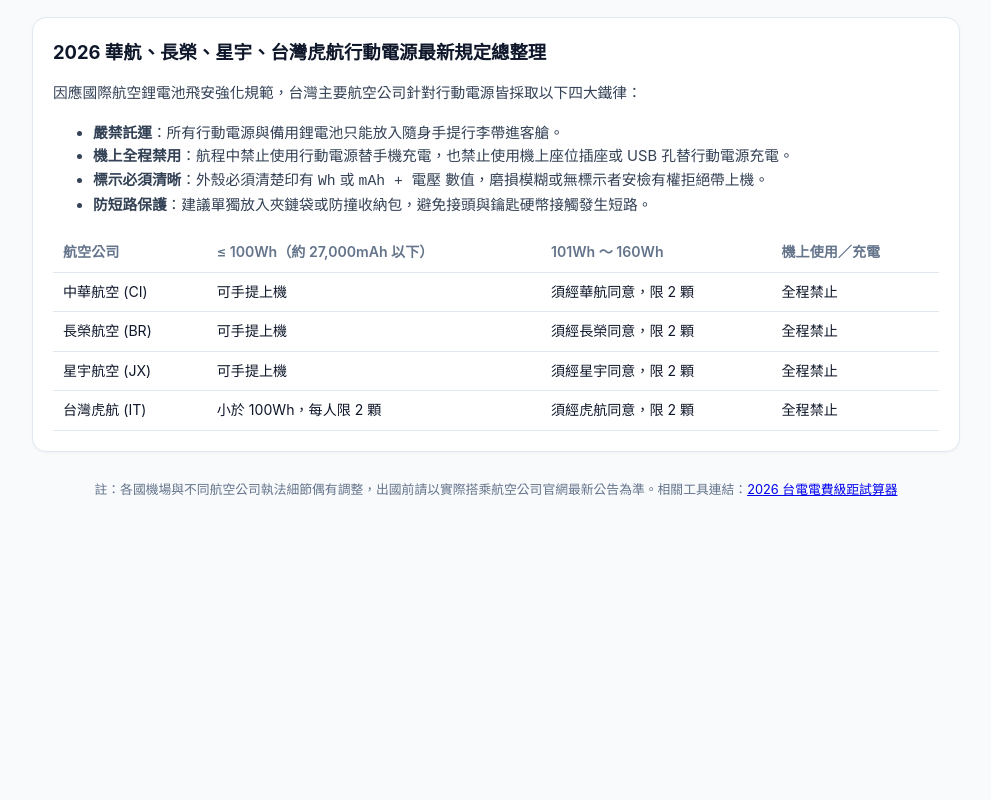
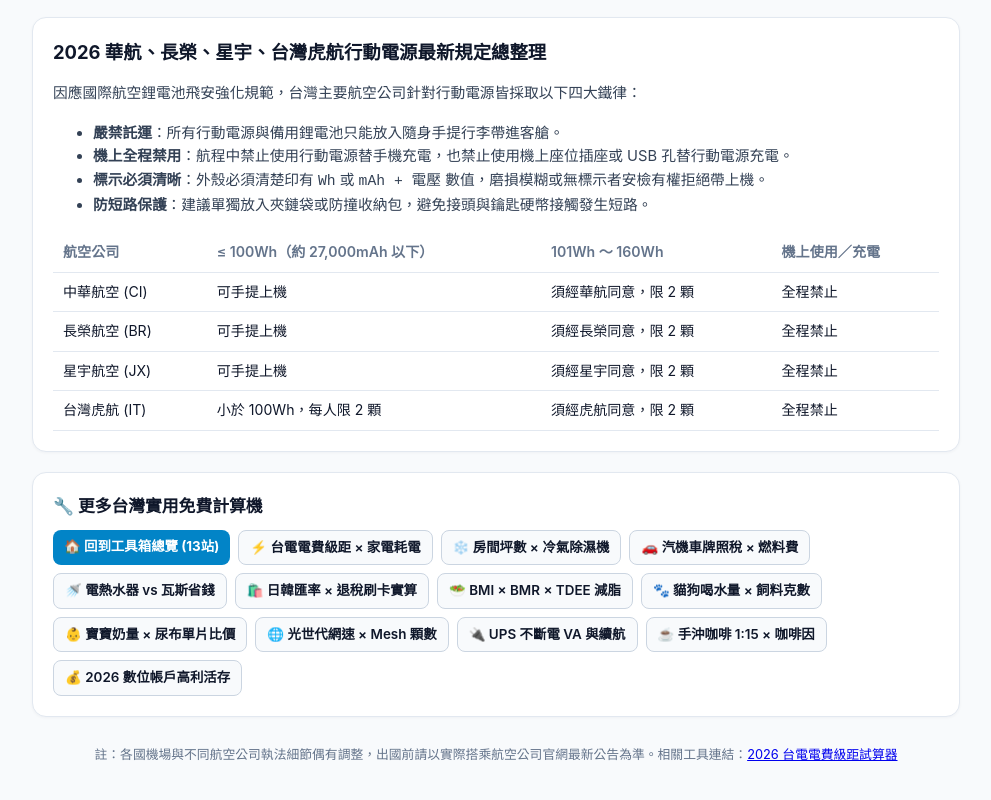
Before and after one commit to jimmycmhsieh0801-cloud/tw-travel-power-calc, a plain HTML site: page index.html in a window 1280 px wide. Shown: the part 961-1761 px from the top of the page, without its empty margins (144-1135 px from the left). Before the commit the page ends 1522 px from the top, so only its background shows below. Drawn offline with Linux system fonts and the light colour scheme.

Commit message:
feat: add cross-site SEO internal linking and IndexNow key

```diff
--- a/index.html
+++ b/index.html
@@ -249,6 +249,27 @@
       </table>
     </article>
 
+
+    <!-- CROSS_LINK_MATRIX_START -->
+    <section class="card" style="margin-top:20px;">
+      <h2 style="font-size:1.05rem;margin:0 0 10px;color:#0f172a;">🔧 更多台灣實用免費計算機</h2>
+      <div style="display:flex;flex-wrap:wrap;gap:8px;">
+        <a href="https://jimmycmhsieh0801-cloud.github.io/" style="display:inline-block;padding:6px 11px;border-radius:8px;background:#0284c7;color:#fff;text-decoration:none;font-size:0.84rem;font-weight:700;">🏠 回到工具箱總覽 (13站)</a>
+        <a href="https://jimmycmhsieh0801-cloud.github.io/tw-power-calc/" style="display:inline-block;padding:6px 11px;border-radius:8px;border:1px solid #cbd5e1;background:#f8fafc;color:#0f172a;text-decoration:none;font-size:0.84rem;font-weight:600;">⚡ 台電電費級距 × 家電耗電</a>
+        <a href="https://jimmycmhsieh0801-cloud.github.io/tw-room-sizing-calc/" style="display:inline-block;padding:6px 11px;border-radius:8px;border:1px solid #cbd5e1;background:#f8fafc;color:#0f172a;text-decoration:none;font-size:0.84rem;font-weight:600;">❄️ 房間坪數 × 冷氣除濕機</a>
+        <a href="https://jimmycmhsieh0801-cloud.github.io/tw-vehicle-tax-calc/" style="display:inline-block;padding:6px 11px;border-radius:8px;border:1px solid #cbd5e1;background:#f8fafc;color:#0f172a;text-decoration:none;font-size:0.84rem;font-weight:600;">🚗 汽機車牌照稅 × 燃料費</a>
+        <a href="https://jimmycmhsieh0801-cloud.github.io/tw-water-heater-calc/" style="display:inline-block;padding:6px 11px;border-radius:8px;border:1px solid #cbd5e1;background:#f8fafc;color:#0f172a;text-decoration:none;font-size:0.84rem;font-weight:600;">🚿 電熱水器 vs 瓦斯省錢</a>
+        <a href="https://jimmycmhsieh0801-cloud.github.io/tw-travel-tax-calc/" style="display:inline-block;padding:6px 11px;border-radius:8px;border:1px solid #cbd5e1;background:#f8fafc;color:#0f172a;text-decoration:none;font-size:0.84rem;font-weight:600;">🛍️ 日韓匯率 × 退稅刷卡實算</a>
+        <a href="https://jimmycmhsieh0801-cloud.github.io/tw-bmi-tdee-calc/" style="display:inline-block;padding:6px 11px;border-radius:8px;border:1px solid #cbd5e1;background:#f8fafc;color:#0f172a;text-decoration:none;font-size:0.84rem;font-weight:600;">🥗 BMI × BMR × TDEE 減脂</a>
+        <a href="https://jimmycmhsieh0801-cloud.github.io/tw-pet-cost-calc/" style="display:inline-block;padding:6px 11px;border-radius:8px;border:1px solid #cbd5e1;background:#f8fafc;color:#0f172a;text-decoration:none;font-size:0.84rem;font-weight:600;">🐾 貓狗喝水量 × 飼料克數</a>
+        <a href="https://jimmycmhsieh0801-cloud.github.io/tw-baby-calc/" style="display:inline-block;padding:6px 11px;border-radius:8px;border:1px solid #cbd5e1;background:#f8fafc;color:#0f172a;text-decoration:none;font-size:0.84rem;font-weight:600;">👶 寶寶奶量 × 尿布單片比價</a>
+        <a href="https://jimmycmhsieh0801-cloud.github.io/tw-router-cable-calc/" style="display:inline-block;padding:6px 11px;border-radius:8px;border:1px solid #cbd5e1;background:#f8fafc;color:#0f172a;text-decoration:none;font-size:0.84rem;font-weight:600;">🌐 光世代網速 × Mesh 顆數</a>
+        <a href="https://jimmycmhsieh0801-cloud.github.io/tw-ups-nas-calc/" style="display:inline-block;padding:6px 11px;border-radius:8px;border:1px solid #cbd5e1;background:#f8fafc;color:#0f172a;text-decoration:none;font-size:0.84rem;font-weight:600;">🔌 UPS 不斷電 VA 與續航</a>
+        <a href="https://jimmycmhsieh0801-cloud.github.io/tw-coffee-brew-calc/" style="display:inline-block;padding:6px 11px;border-radius:8px;border:1px solid #cbd5e1;background:#f8fafc;color:#0f172a;text-decoration:none;font-size:0.84rem;font-weight:600;">☕ 手沖咖啡 1:15 × 咖啡因</a>
+        <a href="https://jimmycmhsieh0801-cloud.github.io/tw-bank-interest-calc/" style="display:inline-block;padding:6px 11px;border-radius:8px;border:1px solid #cbd5e1;background:#f8fafc;color:#0f172a;text-decoration:none;font-size:0.84rem;font-weight:600;">💰 2026 數位帳戶高利活存</a>
+      </div>
+    </section>
+    <!-- CROSS_LINK_MATRIX_END -->
     <footer>
       <p>註：各國機場與不同航空公司執法細節偶有調整，出國前請以實際搭乘航空公司官網最新公告為準。相關工具連結：<a href="https://jimmycmhsieh0801-cloud.github.io/tw-power-calc/">2026 台電電費級距試算器</a></p>
     </footer>
```
